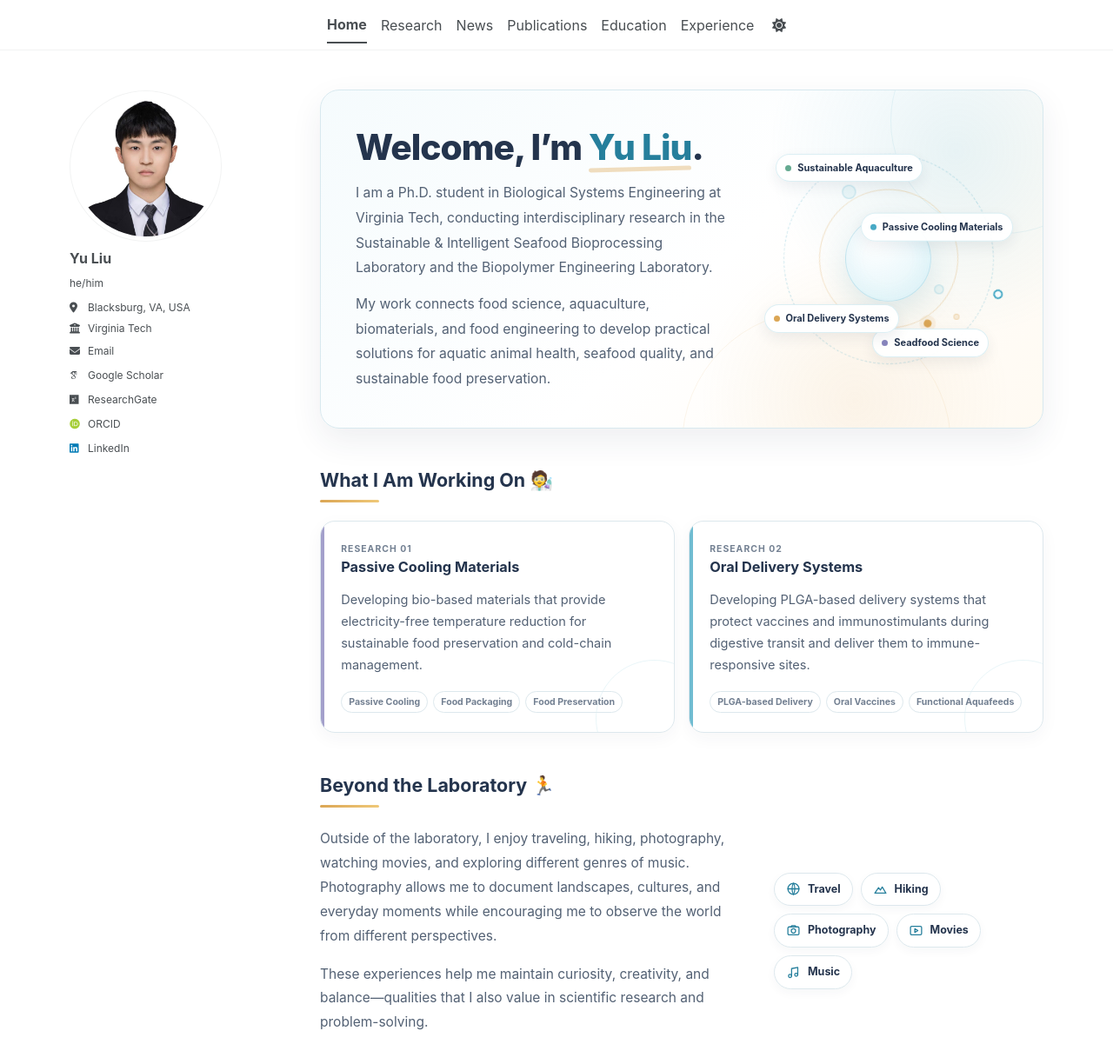
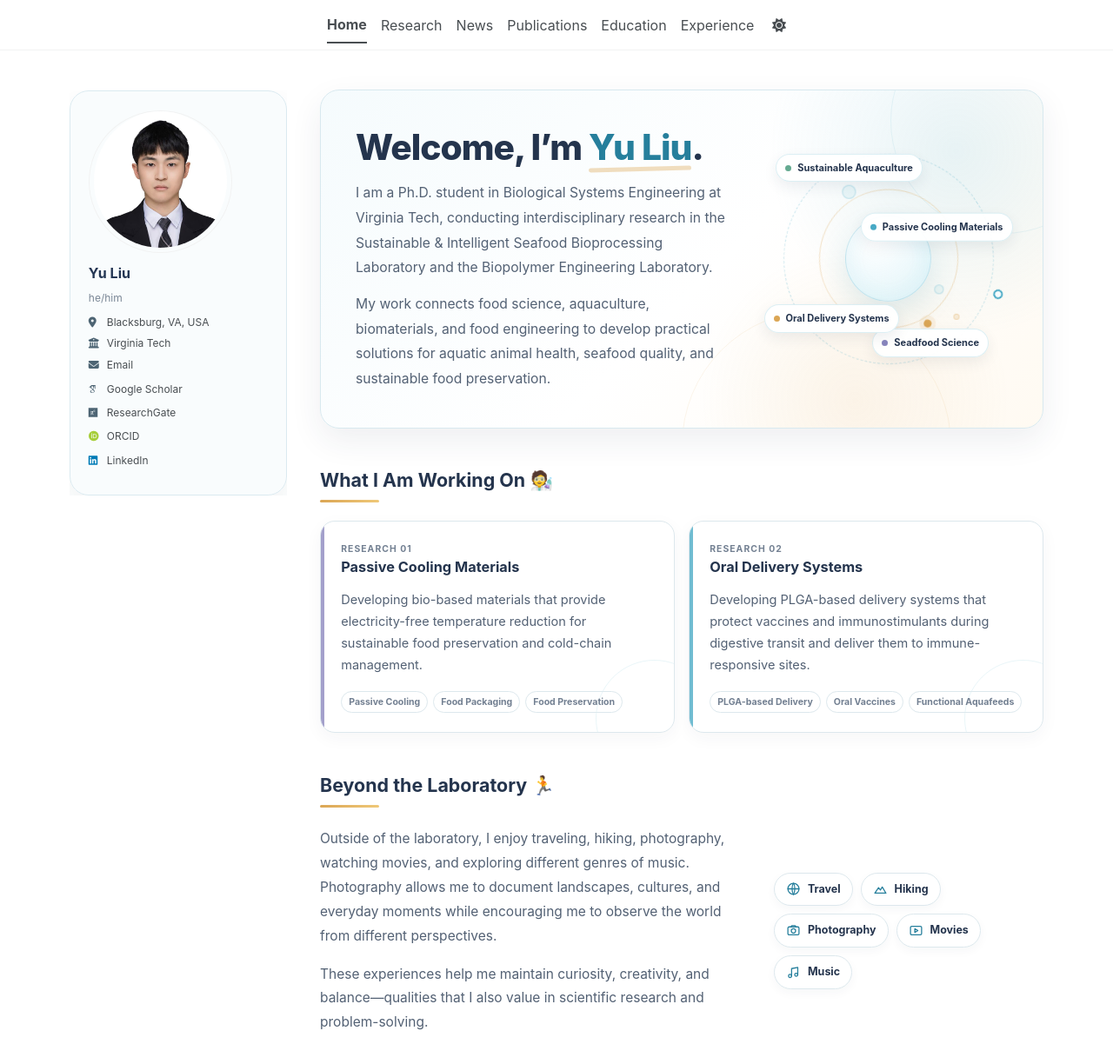
Before and after one commit to yuliu0322/yuliu0322.github.io, a Jekyll site: the page built from _pages/about.md, in a window 1280 px wide and 1269 px high. Shown: the top 1224 px of the window at 87% size. Built offline with Jekyll 4.4.1, drawn with Linux system fonts in a browser that asks for light colours; some web fonts are replaced; a script bundle is joined from its source files by our own code; library files that are not in the unit come from our copies.

Commit message:
Update main.scss

```diff
--- a/assets/css/main.scss
+++ b/assets/css/main.scss
@@ -154,3 +154,42 @@ html {
     max-width: 900px !important;
   }
 }
+
+@media (min-width: 64em) {
+  .sidebar > div {
+    padding: 1.4rem 1.3rem;
+    background: rgba(248, 252, 253, 0.8);
+    border: 1px solid #dbeaf0;
+    border-radius: 22px;
+    box-shadow: 0 12px 32px rgba(32, 72, 92, 0.07);
+  }
+
+  .author__avatar img {
+    max-width: 165px;
+  }
+
+  .author__name {
+    margin-top: 14px;
+    font-size: 1.25rem;
+    font-weight: 700;
+    color: #243653;
+  }
+
+  .author__pronouns {
+    color: #7a8796;
+    font-size: 0.9rem;
+  }
+
+  .author__urls li,
+  .author__urls a {
+    line-height: 1.45;
+  }
+
+  .author__urls a {
+    margin-bottom: 3px;
+  }
+
+  .author__urls i {
+    color: #4d6473;
+  }
+}
```
